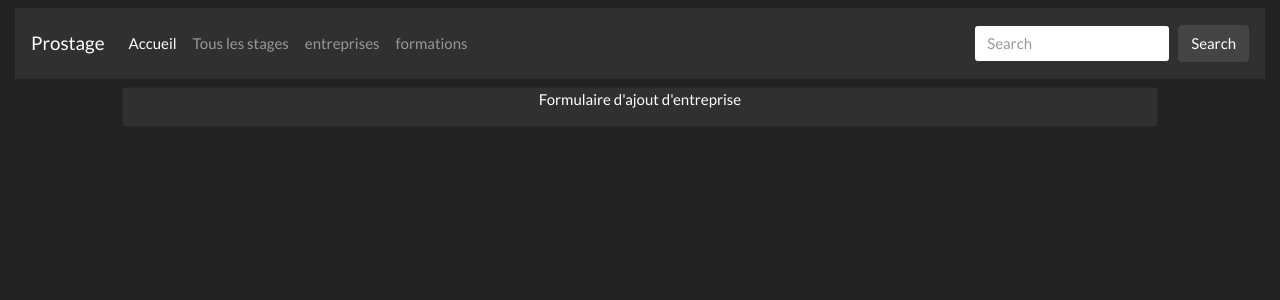
After one commit to richardoot/Prostage, a Symfony app: template templates/pro_stage/ajouterEntreprise.html.twig in a window 1280 px wide. The commit adds this page. Shown: the top 300 px of the page. Run offline with Twig, Linux system fonts and the light colour scheme; the template is opened without the code that fills it, so the values that code supplies are empty; some libraries are stand-ins or nearby versions.

Commit message:
Debut mise en place formulaire ajout entreprise

```diff
--- /dev/null
+++ b/templates/pro_stage/ajouterEntreprise.html.twig
@@ -0,0 +1,15 @@
+{% extends 'base.html.twig' %}
+
+{% block title %} Prostage - Ajout Entreprise {% endblock %}
+
+{% block body %}
+
+  <div class="row">
+    <div class="col-10 offset-1">
+      <div class="card mb-3">
+        <p style="text-align: center;"> Formulaire d'ajout d'entreprise </p>
+      </div>
+    </div>
+  </div>
+
+{% endblock %}
--- a/templates/pro_stage/entreprise.html.twig
+++ b/templates/pro_stage/entreprise.html.twig
@@ -14,7 +14,7 @@
         <div class="row">
           <div class="col-4 offset-4">
             <div class="card mb-3">
-              <p style="text-align: center;"><a href="/entreprise-{{entrepriseCourante.id}}"> {{entrepriseCourante.nom}} </a></p>
+              <p style="text-align: center;"><a href="/entreprise-{{entrepriseCourante.nom}}"> {{entrepriseCourante.nom}} </a></p>
             </div>
           </div>
         </div>
--- a/templates/pro_stage/formation.html.twig
+++ b/templates/pro_stage/formation.html.twig
@@ -14,7 +14,7 @@
         <!--div class="col-md-3 col-sm-6 col-xs-12"-->
         <div class="col-4 offset-4">
           <div class="card mb-3">
-            <p style="text-align: center;"><a href="/formation-{{formationCourante.id}}" class="card-link"> {{formationCourante.nomCourt}} </a></p>
+            <p style="text-align: center;"><a href="/formation-{{formationCourante.nomCourt}}" class="card-link"> {{formationCourante.nomCourt}} </a></p>
           </div>
         </div>
       </div>
--- a/templates/pro_stage/stagesParEntreprise.html.twig
+++ b/templates/pro_stage/stagesParEntreprise.html.twig
@@ -4,7 +4,7 @@
 
 {% block body %}
   <!-- Titre -->
-  <h1> Stages proposer par l'entreprise : {{entreprise.nom}}</h1>
+  <h1> Stages proposer par l'entreprise : {{nomEntreprise}}</h1>
 
 
   {% set debutLigne = true %}
--- a/templates/pro_stage/stagesParFormation.html.twig
+++ b/templates/pro_stage/stagesParFormation.html.twig
@@ -4,7 +4,7 @@
 
 {% block body %}
   <!-- Titre -->
-  <h1> Stages pour la formation : {{formation.nomCourt}}</h1>
+  <h1> Stages pour la formation : {{nomFormation}}</h1>
 
 
   {% set debutLigne = true %}
```
Also changed, not shown: src/Controller/ProStageController.php (+53 -10 lines), src/Repository/StageRepository.php (+23 -3 lines), templates/base.html.twig (line endings or trailing spaces).
